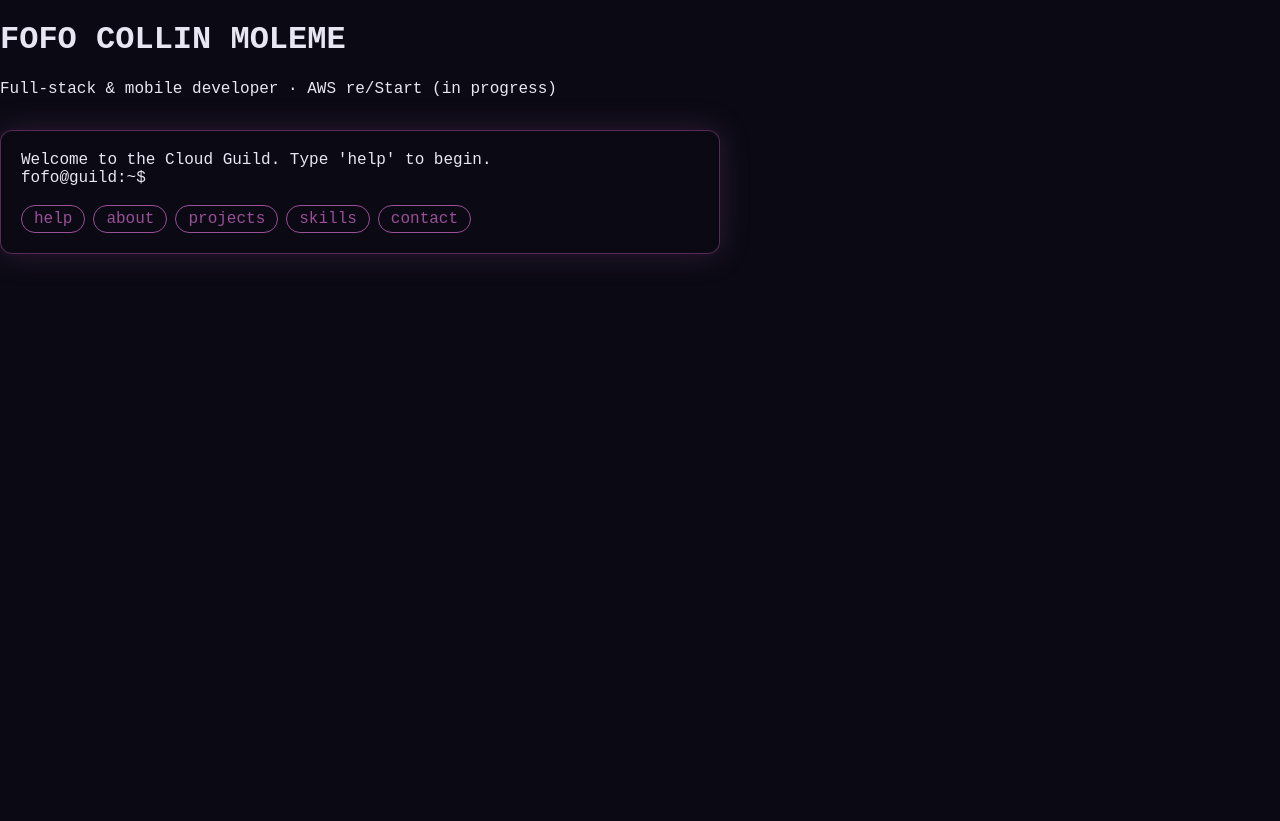
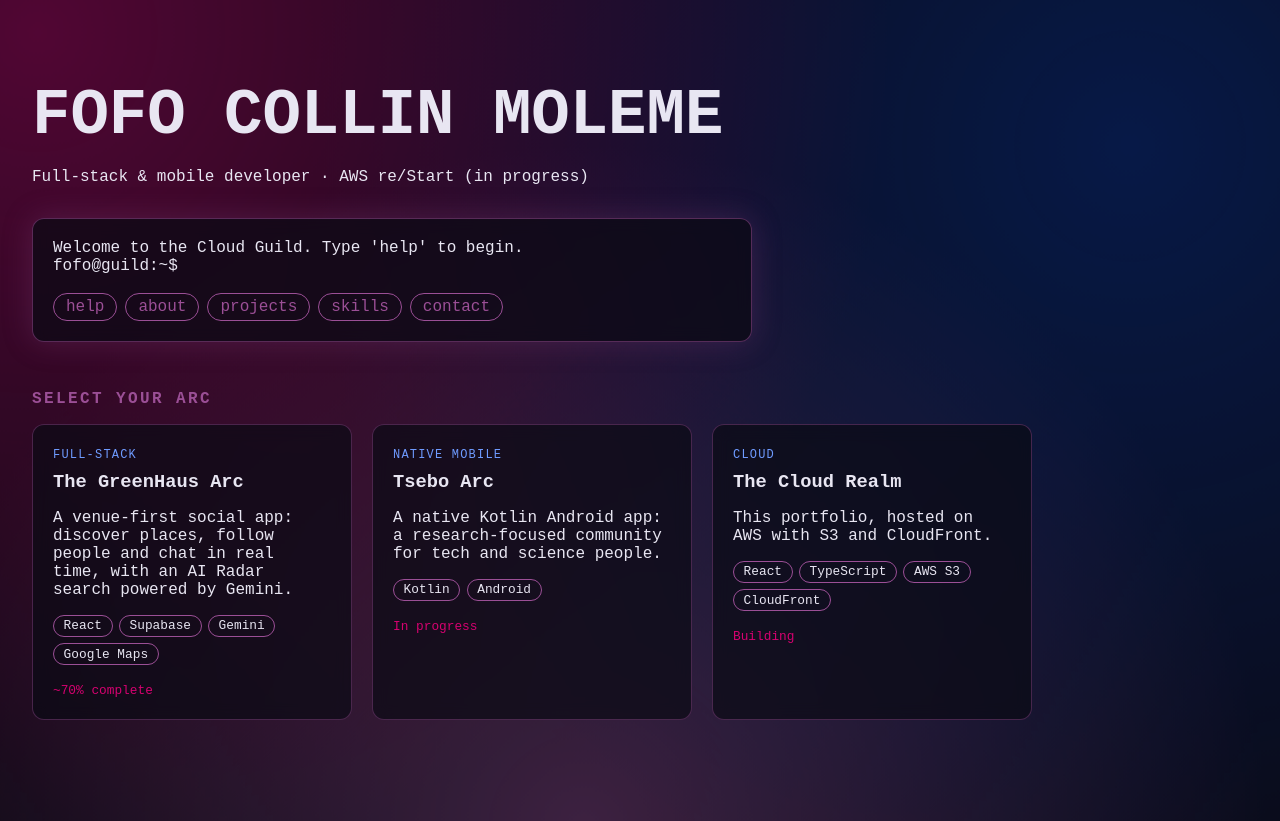
Before and after one commit to Collin440/myDevPortfolio, a React (Vite) app in the folder frontend/: page / in a window 1280 px wide. After the commit the page ends 800 px from the top, so only its background shows below. Built offline with nearby package versions, Linux system fonts and the light colour scheme.

Commit message:
feat: project cards, restored gradient, docs update

```diff
--- a/frontend/index.html
+++ b/frontend/index.html
@@ -4,7 +4,7 @@
     <meta charset="UTF-8" />
     <link rel="icon" type="image/svg+xml" href="/favicon.svg" />
     <meta name="viewport" content="width=device-width, initial-scale=1.0" />
-    <title>frontend</title>
+    <title>Fofo Collin Moleme | Developer</title>
   </head>
   <body>
     <div id="root"></div>
--- a/frontend/src/App.css
+++ b/frontend/src/App.css
@@ -1,3 +1,44 @@
+.guild {
+  position: relative;
+  isolation: isolate;
+  min-height: 100vh;
+  padding: 4rem 2rem;
+}
+
+.guild::before {
+  content: "";
+  position: fixed;
+  inset: -20%;
+  z-index: -1;
+  background:
+    radial-gradient(
+      circle at 20% 20%,
+      rgba(214, 2, 112, 0.35),
+      transparent 50%
+    ),
+    radial-gradient(circle at 80% 30%, rgba(0, 56, 168, 0.35), transparent 50%),
+    radial-gradient(
+      circle at 50% 90%,
+      rgba(155, 79, 150, 0.35),
+      transparent 50%
+    );
+  animation: drift 24s ease-in-out infinite alternate;
+}
+
+@keyframes drift {
+  from {
+    transform: translate(-4%, -3%) scale(1);
+  }
+  to {
+    transform: translate(4%, 3%) scale(1.15);
+  }
+}
+
+h1 {
+  font-size: clamp(2rem, 6vw, 4rem);
+  margin: 1rem 0;
+}
+
 .terminal {
   margin-top: 2rem;
   max-width: 720px;
@@ -41,3 +82,61 @@
   background: var(--violet);
   color: #fff;
 }
+
+.section-title {
+  margin: 3rem 0 1rem;
+  font-size: 1rem;
+  letter-spacing: 0.15em;
+  text-transform: uppercase;
+  color: var(--violet);
+}
+.cards {
+  display: grid;
+  gap: 1.25rem;
+  grid-template-columns: repeat(auto-fit, minmax(260px, 1fr));
+  max-width: 1000px;
+  perspective: 1000px;
+}
+.card {
+  padding: 1.25rem;
+  border-radius: 12px;
+  background: rgba(11, 10, 20, 0.7);
+  border: 1px solid rgba(155, 79, 150, 0.4);
+  backdrop-filter: blur(8px);
+  transition:
+    transform 0.25s ease,
+    box-shadow 0.25s ease,
+    border-color 0.25s ease;
+}
+.card:hover {
+  transform: rotateX(4deg) rotateY(-4deg) translateY(-6px);
+  border-color: var(--magenta);
+  box-shadow: 0 12px 40px rgba(214, 2, 112, 0.3);
+}
+.card-tag {
+  font-size: 0.75rem;
+  letter-spacing: 0.1em;
+  text-transform: uppercase;
+  color: #6f9bff;
+}
+.card h3 {
+  margin: 0.5rem 0;
+}
+.stack {
+  display: flex;
+  flex-wrap: wrap;
+  gap: 0.4rem;
+  padding: 0;
+  margin: 1rem 0;
+  list-style: none;
+}
+.stack li {
+  padding: 0.15rem 0.6rem;
+  font-size: 0.8rem;
+  border: 1px solid var(--violet);
+  border-radius: 999px;
+}
+.status {
+  font-size: 0.8rem;
+  color: var(--magenta);
+}
--- a/frontend/src/App.tsx
+++ b/frontend/src/App.tsx
@@ -1,5 +1,7 @@
 import "./App.css";
 import Terminal from "./Terminal";
+import ProjectCard from "./ProjectCard";
+import { projects } from "./data/projects";
 
 function App() {
   return (
@@ -7,6 +9,12 @@ function App() {
       <h1>FOFO COLLIN MOLEME</h1>
       <p>Full-stack &amp; mobile developer · AWS re/Start (in progress)</p>
       <Terminal />
+      <h2 className="section-title">Select your arc</h2>
+      <section className="cards">
+        {projects.map((p) => (
+          <ProjectCard key={p.id} project={p} />
+        ))}
+      </section>
     </main>
   );
 }
--- /dev/null
+++ b/frontend/src/ProjectCard.tsx
@@ -0,0 +1,17 @@
+import type { Project } from "./data/projects";
+
+export default function ProjectCard({ project }: { project: Project }) {
+  return (
+    <article className="card">
+      <span className="card-tag">{project.tag}</span>
+      <h3>{project.title}</h3>
+      <p>{project.blurb}</p>
+      <ul className="stack">
+        {project.stack.map((s) => (
+          <li key={s}>{s}</li>
+        ))}
+      </ul>
+      <span className="status">{project.status}</span>
+    </article>
+  );
+}
--- /dev/null
+++ b/frontend/src/data/projects.ts
@@ -0,0 +1,37 @@
+export type Project = {
+  id: string;
+  title: string;
+  tag: string;
+  blurb: string;
+  stack: string[];
+  status: string;
+};
+
+export const projects: Project[] = [
+  {
+    id: "greenhaus",
+    title: "The GreenHaus Arc",
+    tag: "Full-stack",
+    blurb:
+      "A venue-first social app: discover places, follow people and chat in real time, with an AI Radar search powered by Gemini.",
+    stack: ["React", "Supabase", "Gemini", "Google Maps"],
+    status: "~70% complete",
+  },
+  {
+    id: "tsebo",
+    title: "Tsebo Arc",
+    tag: "Native mobile",
+    blurb:
+      "A native Kotlin Android app: a research-focused community for tech and science people.",
+    stack: ["Kotlin", "Android"],
+    status: "In progress",
+  },
+  {
+    id: "cloud-realm",
+    title: "The Cloud Realm",
+    tag: "Cloud",
+    blurb: "This portfolio, hosted on AWS with S3 and CloudFront.",
+    stack: ["React", "TypeScript", "AWS S3", "CloudFront"],
+    status: "Building",
+  },
+];
```
